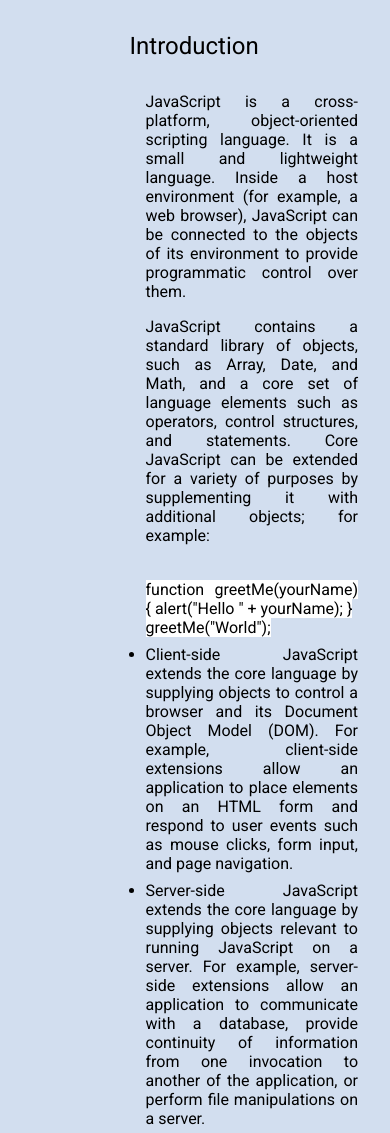
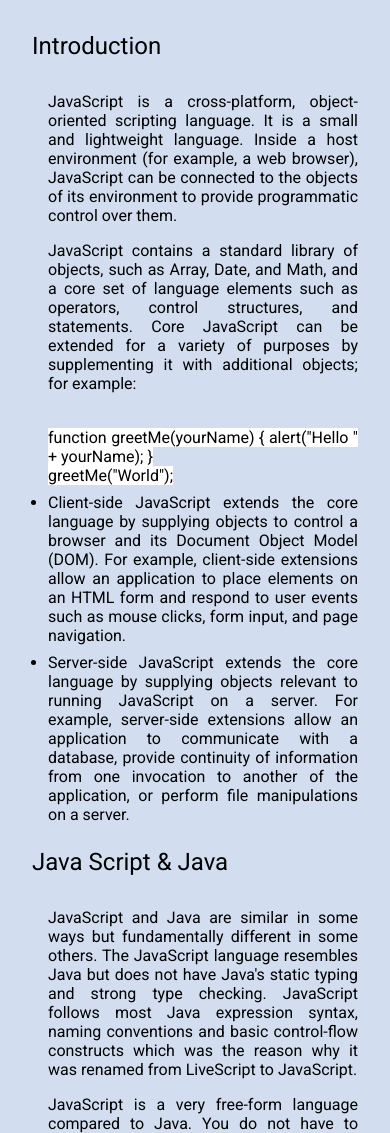
Before and after one commit to hossainsakib26/Learning_freeCodeCamp, a plain HTML site: page html_css/TechnicalDocs/technicalDocs.html in a window 390 px wide. Shown: the top 1133 px of the page. Drawn offline with Linux system fonts and the light colour scheme.

Commit message:
set width for main div under 720px width

```diff
--- a/html_css/TechnicalDocs/technicalDocs.css
+++ b/html_css/TechnicalDocs/technicalDocs.css
@@ -86,4 +86,8 @@ a {
 		display: none;
 	}
 
+	#main-doc {
+		width: 100%;
+	}
+
 }
```
